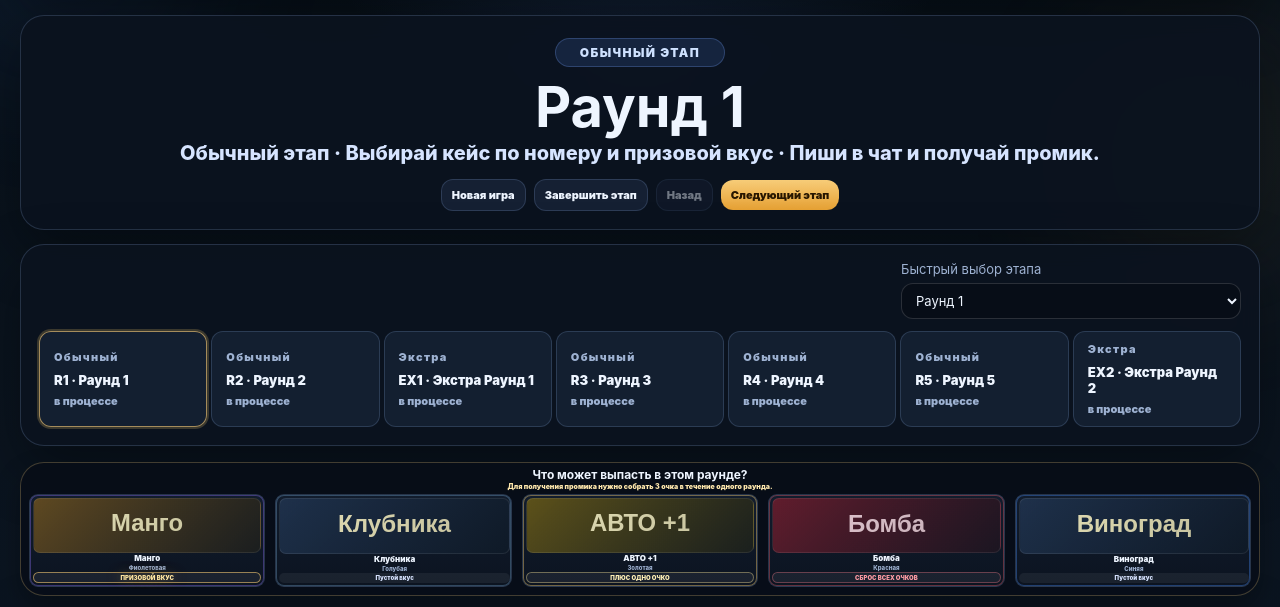
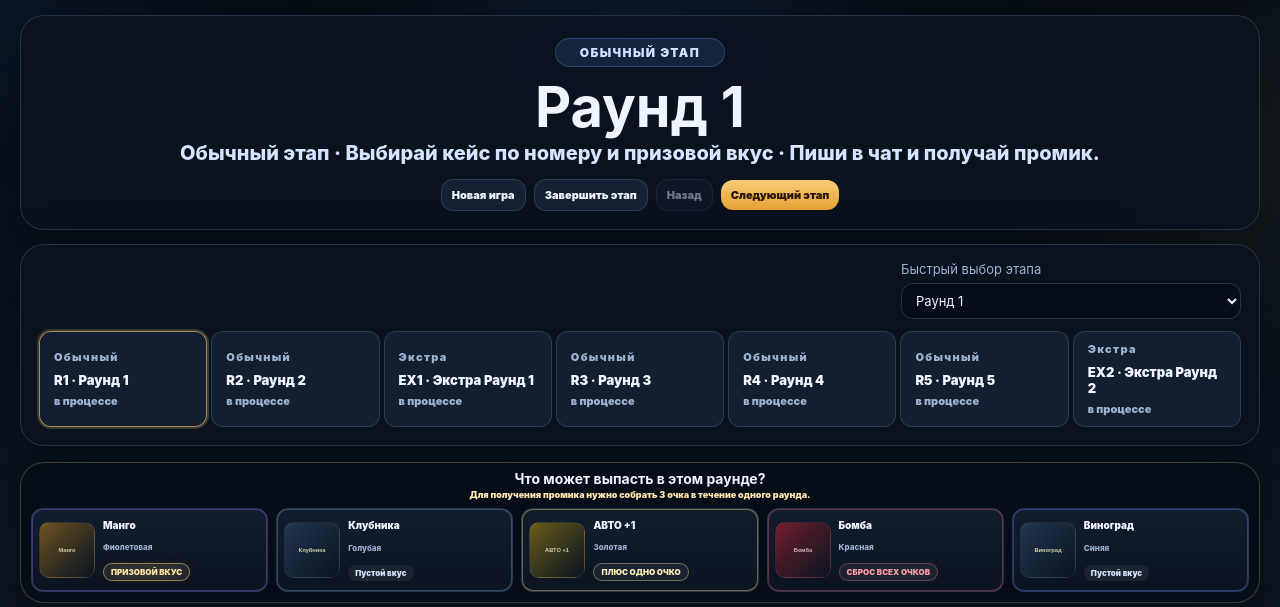
Before and after one commit to ubludok31-svg/cs2grok, a plain HTML site: page index.html in a window 1280 px wide. Shown: the part 139-746 px from the top of the page. Drawn offline with Linux system fonts and the light colour scheme.

Commit message:
Add files via upload

```diff
--- a/index.html
+++ b/index.html
@@ -3,7 +3,7 @@
 <head>
   <meta charset="UTF-8" />
   <meta name="viewport" content="width=device-width, initial-scale=1.0" />
-  <title>Stream Case Game v23</title>
+  <title>Stream Case Game v25</title>
   <link rel="stylesheet" href="style.css" />
 </head>
 <body>
--- a/style.css
+++ b/style.css
@@ -185,7 +185,7 @@ body.extra-theme .stage-chip.is-active { border-color: rgba(255, 217, 124, 0.7);
 
 .pool-panel {
   margin-top: 16px;
-  padding: 6px 8px;
+  padding: 8px 10px;
   position: sticky;
   top: 6px;
   z-index: 26;
@@ -195,24 +195,24 @@ body.extra-theme .stage-chip.is-active { border-color: rgba(255, 217, 124, 0.7);
   box-shadow: 0 12px 26px rgba(0,0,0,0.28);
 }
 .pool-panel.is-sticky-active {
-  padding: 6px 8px;
+  padding: 8px 10px;
   background: rgba(8, 14, 24, 0.97);
   border-color: rgba(255, 214, 132, 0.24);
   box-shadow: 0 12px 26px rgba(0,0,0,0.28);
   transform: translateY(0);
 }
 .pool-head { text-align: center; }
-.pool-head h3 { margin: 0; font-size: 12px; line-height: 1.05; }
-.pool-panel.is-sticky-active .pool-head h3 { font-size: 12px; line-height: 1.05; }
-.pool-note { margin: 1px 0 0; font-size: 7px; line-height: 1.1; font-weight: 900; color: #ffe8ad; }
-.pool-panel.is-sticky-active .pool-note { margin-top: 1px; font-size: 7px; line-height: 1.1; }
+.pool-head h3 { margin: 0; font-size: 14px; line-height: 1.12; }
+.pool-panel.is-sticky-active .pool-head h3 { font-size: 14px; line-height: 1.12; }
+.pool-note { margin: 3px 0 0; font-size: 9px; line-height: 1.2; font-weight: 900; color: #ffe8ad; }
+.pool-panel.is-sticky-active .pool-note { margin-top: 3px; font-size: 9px; line-height: 1.2; }
 .pool-grid {
-  margin-top: 4px;
+  margin-top: 8px;
   display: flex;
   flex-wrap: nowrap;
   justify-content: space-between;
   align-items: stretch;
-  gap: 10px;
+  gap: 8px;
   overflow-x: auto;
   overflow-y: hidden;
   padding-bottom: 2px;
@@ -221,8 +221,8 @@ body.extra-theme .stage-chip.is-active { border-color: rgba(255, 217, 124, 0.7);
 }
 .pool-grid::-webkit-scrollbar { display: none; }
 .pool-panel.is-sticky-active .pool-grid {
-  margin-top: 4px;
-  gap: 4px;
+  margin-top: 8px;
+  gap: 8px;
 }
 .pool-card {
   width: auto;
@@ -232,51 +232,54 @@ body.extra-theme .stage-chip.is-active { border-color: rgba(255, 217, 124, 0.7);
   justify-self: center;
   background: linear-gradient(180deg, rgba(18, 29, 46, 0.98), rgba(12, 20, 33, 0.98));
   border: 1px solid var(--line);
-  border-radius: 9px;
-  padding: 3px;
-  min-height: 56px;
+  border-radius: 12px;
+  padding: 6px 7px;
+  min-height: 84px;
   display: grid;
-  grid-template-rows: auto auto auto auto;
-  gap: 1px;
+  grid-template-columns: 56px 1fr;
+  grid-template-areas:
+    "art name"
+    "art rarity"
+    "art effect";
+  gap: 3px 8px;
+  align-items: center;
 }
 .pool-panel.is-sticky-active .pool-card {
-  min-height: 56px;
-  padding: 3px;
-  gap: 1px;
-  border-radius: 9px;
+  min-height: 84px;
+  padding: 6px 7px;
+  gap: 3px 8px;
+  border-radius: 12px;
 }
 .pool-art {
-  border-radius: 7px;
-  aspect-ratio: 1 / 0.24;
+  grid-area: art;
+  width: 56px;
+  height: 56px;
+  border-radius: 10px;
   background: linear-gradient(135deg, rgba(67, 98, 156, 0.55), rgba(22, 33, 55, 0.92));
   background-size: cover;
   background-position: center;
   border: 1px solid rgba(255,255,255,0.08);
 }
-.pool-name { font-weight: 900; text-align: center; font-size: 8px; line-height: 1.08; }
-.pool-panel.is-sticky-active .pool-name { font-size: 8px; }
-.pool-rarity { text-align: center; font-size: 6px; color: var(--muted); font-weight: 800; min-height: 6px; }
-.pool-panel.is-sticky-active .pool-rarity { font-size: 6px; min-height: 6px; }
+.pool-name { grid-area: name; font-weight: 900; text-align: left; font-size: 10px; line-height: 1.1; }
+.pool-panel.is-sticky-active .pool-name { font-size: 10px; }
+.pool-rarity { grid-area: rarity; text-align: left; font-size: 8px; color: var(--muted); font-weight: 800; min-height: 8px; }
+.pool-panel.is-sticky-active .pool-rarity { font-size: 8px; min-height: 8px; }
 .pool-effect {
+  grid-area: effect;
+  justify-self: start;
   text-align: center;
   font-weight: 900;
-  font-size: 6px;
-  padding: 1px 3px;
+  font-size: 8px;
+  padding: 3px 7px;
   border-radius: 999px;
   background: rgba(255,255,255,0.06);
   transition: font-size 0.22s ease, padding 0.22s ease;
 }
-.pool-panel.is-sticky-active .pool-effect { font-size: 6px; padding: 1px 3px; }
+.pool-panel.is-sticky-active .pool-effect { font-size: 8px; padding: 3px 7px; }
 .pool-card.effect-plus .pool-effect { color: #ffe6a2; text-shadow: 0 0 14px rgba(255, 206, 92, 0.6); border: 1px solid rgba(255, 207, 115, 0.55); }
 .pool-card.effect-auto .pool-effect { color: #fff0b7; border: 1px solid rgba(255, 232, 154, 0.38); }
 .pool-card.effect-bomb .pool-effect { color: #ff9ca5; border: 1px solid rgba(255, 120, 136, 0.34); }
 .pool-card.effect-empty .pool-effect { color: #d7e3ff; }
-
-
-.pool-panel.is-sticky-active .pool-art {
-  aspect-ratio: 1 / 0.24;
-  border-radius: 7px;
-}
 
 .pool-panel.is-sticky-active + .cases-panel {
   padding: 6px;
@@ -287,7 +290,7 @@ body.extra-theme .stage-chip.is-active { border-color: rgba(255, 217, 124, 0.7);
 }
 
 .pool-panel.is-sticky-active + .cases-panel .case-card {
-  min-height: 98px;
+  min-height: 104px;
   padding: 6px;
   gap: 4px;
 }
@@ -520,7 +523,8 @@ body.extra-theme .stage-chip.is-active { border-color: rgba(255, 217, 124, 0.7);
   .brand-logo { width: 64px; height: 64px; }
   .hero { min-height: auto; }
   .hero-controls { justify-content: center; flex-wrap: wrap; }
-  .pool-grid { grid-template-columns: repeat(2, minmax(0, 1fr)); }
+  .pool-grid { gap: 8px; }
+  .pool-card { min-width: 220px; }
   .cases-grid { grid-template-columns: repeat(2, minmax(0, 1fr)); }
   .result-inner { grid-template-columns: 1fr; }
   .stage-strip { grid-template-columns: repeat(3, minmax(0, 1fr)); }
@@ -540,16 +544,19 @@ body.extra-theme .stage-chip.is-active { border-color: rgba(255, 217, 124, 0.7);
   .stage-description { font-size: clamp(14px, 4.2vw, 18px); }
   .hero-controls { gap: 6px; flex-wrap: wrap; }
   .pool-panel { top: 8px; }
-  .pool-grid { grid-template-columns: repeat(2, minmax(0, 1fr)); }
-  .pool-panel.is-sticky-active .pool-grid { grid-template-columns: repeat(2, minmax(0, 1fr)); }
+  .pool-grid { gap: 8px; }
+  .pool-card { min-width: 210px; min-height: 78px; grid-template-columns: 50px 1fr; }
+  .pool-art { width: 50px; height: 50px; }
   .cases-grid { grid-template-columns: repeat(2, minmax(0, 1fr)); gap: 12px; }
   .case-card { min-height: 178px; }
 }
 
 @media (max-width: 640px) {
   .app { padding: 14px; }
-  .pool-grid, .cases-grid { grid-template-columns: 1fr 1fr; gap: 10px; }
-  .pool-card { max-width: none; }
+  .pool-grid { gap: 8px; }
+  .pool-card { min-width: 190px; max-width: none; min-height: 74px; grid-template-columns: 44px 1fr; }
+  .pool-art { width: 44px; height: 44px; }
+  .cases-grid { grid-template-columns: 1fr 1fr; gap: 10px; }
   .stage-strip { grid-template-columns: repeat(2, minmax(0, 1fr)); }
   .admin-toolbar, .editor-grid { grid-template-columns: 1fr; }
 }
```
